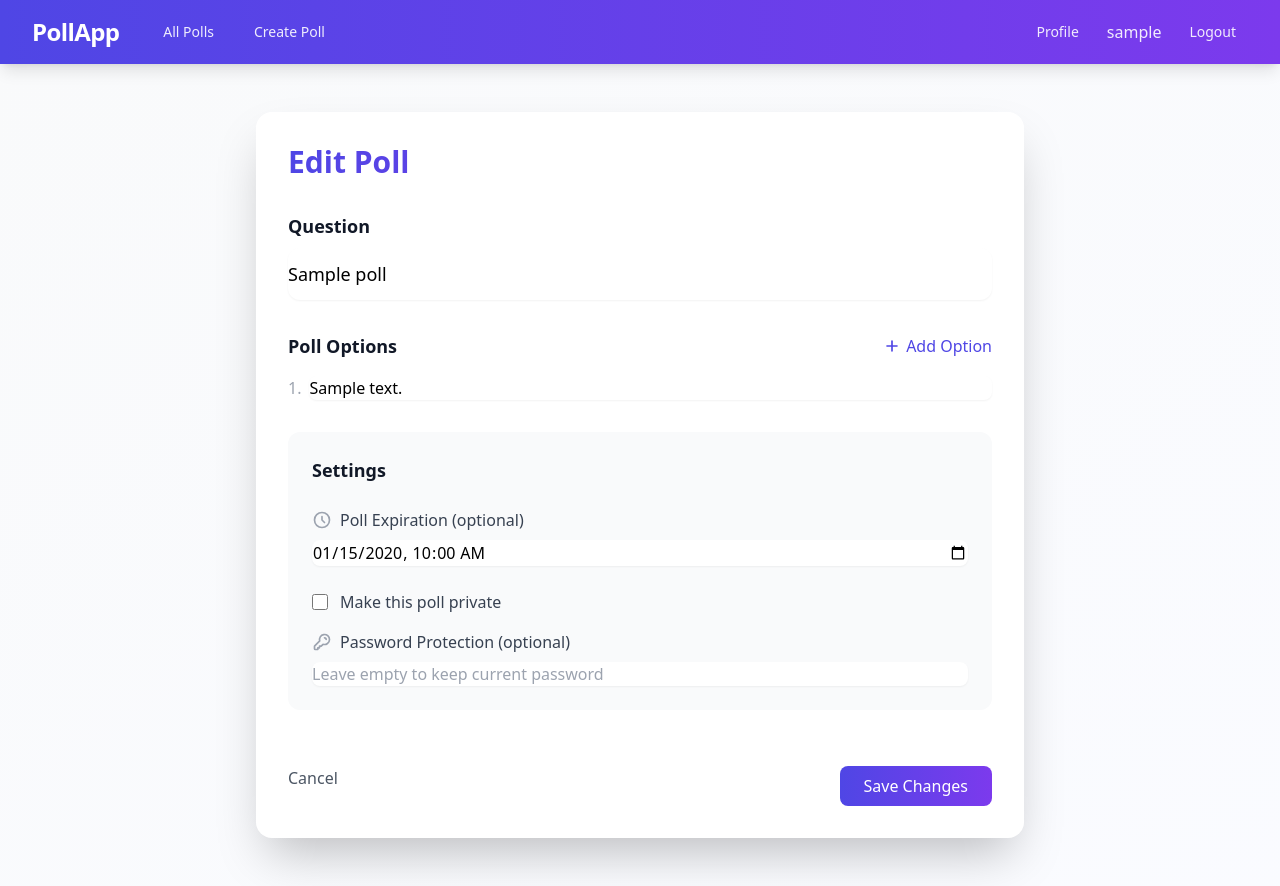
After one commit to PawiX25/PollApp, a Flask app: page /poll/1/edit in a window 1280 px wide. The commit adds this page. Run offline with Flask 3, Linux system fonts and the light colour scheme; a user stored in the database is signed in; tables that the repository leaves empty hold one stand-in row (values such as "Sample post"); some libraries are stand-ins or nearby versions.

Commit message:
Add poll editing functionality with option management

```diff
--- a/app.py
+++ b/app.py
@@ -322,6 +322,70 @@ def poll_details(poll_id):
     total_votes = sum(option.votes for option in poll.options)
     return render_template('poll_details.html', poll=poll, total_votes=total_votes)
 
+@app.route('/poll/<int:poll_id>/edit', methods=['GET', 'POST'])
+@login_required
+def edit_poll(poll_id):
+    poll = Poll.query.get_or_404(poll_id)
+    if poll.user_id != current_user.id:
+        flash('You are not authorized to edit this poll', 'error')
+        return redirect(url_for('index'))
+
+    if request.method == 'POST':
+        question = request.form['question'].strip()
+        options = [opt.strip() for opt in request.form.getlist('options') if opt.strip()]
+        expiration = request.form.get('expires_at')
+        private = request.form.get('private') == 'on'
+        password = request.form.get('password')
+
+        if len(question) < 5:
+            flash('Question must be at least 5 characters long', 'error')
+            return render_template('edit_poll.html', poll=poll)
+
+        if len(options) < 2:
+            flash('You must provide at least 2 options', 'error')
+            return render_template('edit_poll.html', poll=poll)
+
+        try:
+            if expiration:
+                expires_at = datetime.fromisoformat(expiration).astimezone(timezone.utc)
+            else:
+                expires_at = None
+
+            poll.question = question
+            poll.expires_at = expires_at
+            poll.private = private
+            poll.set_password(password)
+
+            if private and not poll.access_token:
+                poll.access_token = poll.generate_access_token()
+
+            existing_options = {opt.id: opt for opt in poll.options}
+            option_ids = request.form.getlist('option_ids')
+
+            for i, text in enumerate(options):
+                if i < len(option_ids) and option_ids[i]:
+                    opt_id = int(option_ids[i])
+                    if opt_id in existing_options:
+                        existing_options[opt_id].text = text
+                else:
+                    new_option = Option(text=text, poll=poll)
+                    db.session.add(new_option)
+
+            for opt_id, option in existing_options.items():
+                if str(opt_id) not in option_ids:
+                    db.session.delete(option)
+
+            db.session.commit()
+            flash('Poll updated successfully!', 'success')
+            return redirect(url_for('poll_details', poll_id=poll.id))
+
+        except Exception as e:
+            db.session.rollback()
+            flash('An error occurred while updating the poll', 'error')
+            return render_template('edit_poll.html', poll=poll)
+
+    return render_template('edit_poll.html', poll=poll)
+
 @app.route('/profile')
 @login_required
 def profile():
--- /dev/null
+++ b/templates/edit_poll.html
@@ -0,0 +1,242 @@
+{% extends "base.html" %}
+
+{% block title %}Edit Poll - {{ poll.question }}{% endblock %}
+
+{% block content %}
+<div class="max-w-3xl mx-auto">
+    <div class="bg-white shadow-2xl rounded-2xl p-8">
+        <h1 class="text-3xl font-black text-transparent bg-clip-text bg-gradient-to-r from-indigo-600 to-purple-600 mb-8">Edit Poll</h1>
+
+        <form method="post" class="space-y-8" id="pollForm">
+            <div class="space-y-2 group">
+                <label for="question" class="block text-lg font-semibold text-gray-900">Question</label>
+                <input type="text" name="question" id="question" required minlength="5"
+                       value="{{ poll.question }}"
+                       class="mt-1 block w-full rounded-xl border-gray-300 shadow-sm
+                              focus:border-indigo-500 focus:ring-indigo-500 transition-all
+                              group-hover:border-indigo-300 text-lg py-3">
+            </div>
+
+            <div class="space-y-4">
+                <div class="flex justify-between items-center">
+                    <label class="block text-lg font-semibold text-gray-900">Poll Options</label>
+                    <button type="button" id="addOption"
+                            class="text-indigo-600 hover:text-indigo-800 flex items-center space-x-1">
+                        <svg class="w-5 h-5" fill="none" stroke="currentColor" viewBox="0 0 24 24">
+                            <path stroke-linecap="round" stroke-linejoin="round" stroke-width="2" d="M12 6v6m0 0v6m0-6h6m-6 0H6"/>
+                        </svg>
+                        <span>Add Option</span>
+                    </button>
+                </div>
+                <div id="optionsContainer" class="space-y-3">
+                    {% for option in poll.options %}
+                    <div class="option-input group animate__animated animate__fadeIn">
+                        <div class="flex items-center space-x-2">
+                            <span class="text-gray-400 option-number">{{ loop.index }}.</span>
+                            <input type="text" name="options" required value="{{ option.text }}"
+                                   class="flex-1 rounded-lg border-gray-300 shadow-sm
+                                          focus:border-indigo-500 focus:ring-indigo-500
+                                          group-hover:border-indigo-300">
+                            <input type="hidden" name="option_ids" value="{{ option.id }}">
+                            {% if loop.index > 2 %}
+                            <button type="button" class="text-red-500 hover:text-red-700 delete-option">
+                                <svg class="w-5 h-5" fill="none" stroke="currentColor" viewBox="0 0 24 24">
+                                    <path stroke-linecap="round" stroke-linejoin="round" stroke-width="2" d="M19 7l-.867 12.142A2 2 0 0116.138 21H7.862a2 2 0 01-1.995-1.858L5 7m5 4v6m4-6v6m1-10V4a1 1 0 00-1-1h-4a1 1 0 00-1 1v3M4 7h16"/>
+                                </svg>
+                            </button>
+                            {% endif %}
+                        </div>
+                    </div>
+                    {% endfor %}
+                </div>
+            </div>
+
+            <div class="bg-gray-50 rounded-xl p-6 space-y-6">
+                <h3 class="text-lg font-semibold text-gray-900">Settings</h3>
+
+                <div class="space-y-2">
+                    <label for="expires_at" class="flex items-center space-x-2 text-gray-700">
+                        <svg class="w-5 h-5 text-gray-400" fill="none" stroke="currentColor" viewBox="0 0 24 24">
+                            <path stroke-linecap="round" stroke-linejoin="round" stroke-width="2"
+                                  d="M12 8v4l3 3m6-3a9 9 0 11-18 0 9 9 0 0118 0z"/>
+                        </svg>
+                        <span>Poll Expiration (optional)</span>
+                    </label>
+                    <input type="datetime-local" name="expires_at" id="expires_at"
+                           value="{{ poll.expires_at.strftime('%Y-%m-%dT%H:%M') if poll.expires_at else '' }}"
+                           class="w-full rounded-lg border-gray-300 shadow-sm
+                                  focus:border-indigo-500 focus:ring-indigo-500">
+                </div>
+
+                <div class="space-y-4">
+                    <div class="flex items-center space-x-3">
+                        <input type="checkbox" name="private" id="private"
+                               {% if poll.private %}checked{% endif %}
+                               class="h-4 w-4 text-indigo-600 focus:ring-indigo-500 border-gray-300 rounded">
+                        <label for="private" class="text-gray-700">Make this poll private</label>
+                    </div>
+
+                    <div class="space-y-2">
+                        <label for="password" class="flex items-center space-x-2 text-gray-700">
+                            <svg class="w-5 h-5 text-gray-400" fill="none" stroke="currentColor" viewBox="0 0 24 24">
+                                <path stroke-linecap="round" stroke-linejoin="round" stroke-width="2"
+                                      d="M15 7a2 2 0 012 2m4 0a6 6 0 01-7.743 5.743L11 17H9v2H7v2H4a1 1 0 01-1-1v-2.586a1 1 0 01.293-.707l5.964-5.964A6 6 0 1121 9z"/>
+                            </svg>
+                            <span>Password Protection (optional)</span>
+                        </label>
+                        <input type="password" name="password" id="password"
+                               placeholder="Leave empty to keep current password"
+                               class="w-full rounded-lg border-gray-300 shadow-sm
+                                      focus:border-indigo-500 focus:ring-indigo-500">
+                    </div>
+                </div>
+            </div>
+
+            <div class="flex justify-between pt-6">
+                <a href="{{ url_for('poll_details', poll_id=poll.id) }}"
+                   class="text-gray-600 hover:text-gray-800">Cancel</a>
+                <button type="submit"
+                        class="gradient-bg text-white px-6 py-2 rounded-lg hover-scale">
+                    Save Changes
+                </button>
+            </div>
+        </form>
+    </div>
+</div>
+
+<script>
+document.addEventListener('DOMContentLoaded', function() {
+    const optionsContainer = document.getElementById('optionsContainer');
+    const addOptionBtn = document.getElementById('addOption');
+    const maxOptions = 10;
+    const minOptions = 2;
+
+    function updateOptionNumbers() {
+        document.querySelectorAll('.option-number').forEach((span, index) => {
+            span.textContent = `${index + 1}.`;
+        });
+    }
+
+    function createOptionInput(text = '', optionId = '') {
+        const optionCount = optionsContainer.children.length;
+        if (optionCount >= maxOptions) {
+            showToast('Maximum 10 options allowed', 'error');
+            return;
+        }
+
+        const div = document.createElement('div');
+        div.className = 'option-input group animate__animated animate__fadeIn';
+        div.innerHTML = `
+            <div class="flex items-center space-x-2">
+                <span class="text-gray-400 option-number">${optionCount + 1}.</span>
+                <input type="text" name="options" value="${text}" required placeholder="Enter option..."
+                       class="flex-1 rounded-lg border-gray-300 shadow-sm
+                              focus:border-indigo-500 focus:ring-indigo-500
+                              group-hover:border-indigo-300">
+                <input type="hidden" name="option_ids" value="${optionId}">
+                ${optionCount >= minOptions ? `
+                    <button type="button" class="text-red-500 hover:text-red-700 delete-option">
+                        <svg class="w-5 h-5" fill="none" stroke="currentColor" viewBox="0 0 24 24">
+                            <path stroke-linecap="round" stroke-linejoin="round" stroke-width="2"
+                                  d="M19 7l-.867 12.142A2 2 0 0116.138 21H7.862a2 2 0 01-1.995-1.858L5 7m5 4v6m4-6v6m1-10V4a1 1 0 00-1-1h-4a1 1 0 00-1 1v3M4 7h16"/>
+                        </svg>
+                    </button>
+                ` : ''}
+            </div>
+        `;
+
+        optionsContainer.appendChild(div);
+    }
+
+    addOptionBtn.addEventListener('click', () => createOptionInput());
+
+    optionsContainer.addEventListener('click', function(e) {
+        if (e.target.closest('.delete-option')) {
+            const optionInput = e.target.closest('.option-input');
+            if (optionsContainer.children.length > minOptions) {
+                optionInput.classList.remove('animate__fadeIn');
+                optionInput.classList.add('animate__fadeOut');
+                setTimeout(() => {
+                    optionInput.remove();
+                    updateOptionNumbers();
+                }, 500);
+            } else {
+                showToast('Minimum 2 options required', 'error');
+            }
+        }
+    });
+
+    document.getElementById('pollForm').addEventListener('submit', function(e) {
+        const question = document.getElementById('question').value.trim();
+        const options = Array.from(document.getElementsByName('options'))
+                            .map(input => input.value.trim())
+                            .filter(value => value.length > 0);
+
+        if (question.length < 5) {
+            e.preventDefault();
+            showToast('Question must be at least 5 characters long', 'error');
+            return;
+        }
+
+        if (options.length < 2) {
+            e.preventDefault();
+            showToast('You must provide at least 2 options', 'error');
+            return;
+        }
+
+        if (new Set(options).size !== options.length) {
+            e.preventDefault();
+            showToast('All options must be unique', 'error');
+            return;
+        }
+    });
+
+    const expiresAt = document.getElementById('expires_at');
+    if (expiresAt) {
+        const now = new Date();
+        now.setMinutes(now.getMinutes() - now.getTimezoneOffset());
+        expiresAt.min = now.toISOString().slice(0, 16);
+    }
+
+    const privateCheckbox = document.getElementById('private');
+    const passwordField = document.getElementById('password');
+
+    privateCheckbox?.addEventListener('change', function() {
+        if (this.checked) {
+            passwordField.placeholder = 'Set a password (optional) for additional security';
+        } else {
+            passwordField.placeholder = 'Password protection not available for public polls';
+            passwordField.value = '';
+            passwordField.disabled = true;
+        }
+        passwordField.disabled = !this.checked;
+    });
+
+    const tooltips = document.querySelectorAll('[data-tooltip]');
+    tooltips.forEach(element => {
+        element.addEventListener('mouseenter', e => {
+            const tooltip = document.createElement('div');
+            tooltip.className = 'absolute z-50 p-2 bg-gray-900 text-white text-sm rounded shadow-lg';
+            tooltip.textContent = e.target.dataset.tooltip;
+            tooltip.style.top = `${e.target.offsetTop - 5}px`;
+            tooltip.style.left = `${e.target.offsetLeft + e.target.offsetWidth + 5}px`;
+            document.body.appendChild(tooltip);
+
+            e.target.addEventListener('mouseleave', () => tooltip.remove(), { once: true });
+        });
+    });
+});
+
+let formChanged = false;
+document.getElementById('pollForm').addEventListener('change', () => formChanged = true);
+
+window.addEventListener('beforeunload', (e) => {
+    if (formChanged) {
+        e.preventDefault();
+        e.returnValue = '';
+    }
+});
+
+document.getElementById('pollForm').addEventListener('submit', () => formChanged = false);
+</script>
+{% endblock %}
--- a/templates/poll_details.html
+++ b/templates/poll_details.html
@@ -64,6 +64,10 @@
             </a>
             {% if current_user.id == poll.user_id %}
             <div class="flex space-x-4">
+                <a href="{{ url_for('edit_poll', poll_id=poll.id) }}"
+                   class="bg-indigo-50 text-indigo-700 px-4 py-2 rounded-lg hover:bg-indigo-100 transition-colors">
+                    Edit Poll
+                </a>
                 <form action="{{ url_for('reset_votes', poll_id=poll.id) }}" method="post">
                     <button type="submit"
                             class="bg-blue-50 text-blue-700 px-4 py-2 rounded-lg hover:bg-blue-100 transition-colors"
```
